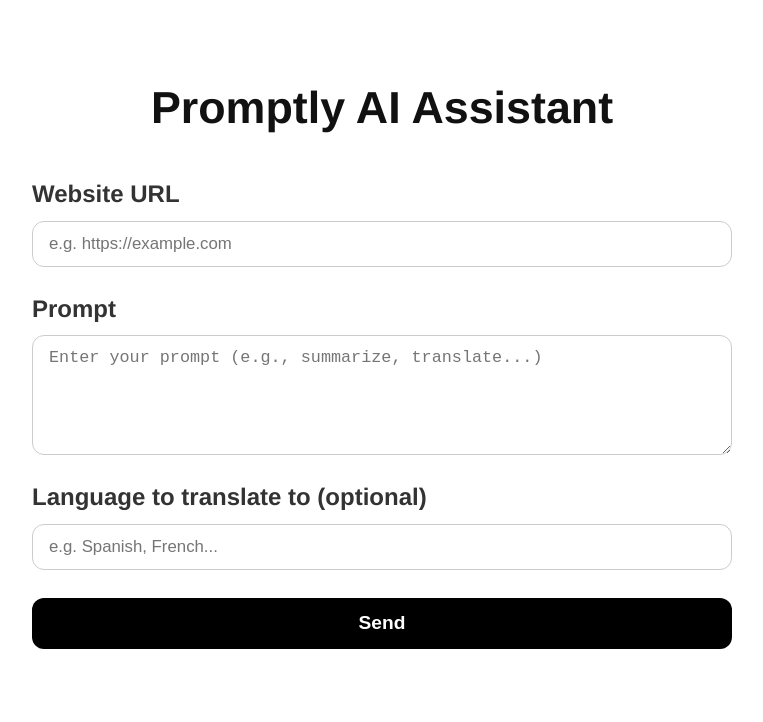
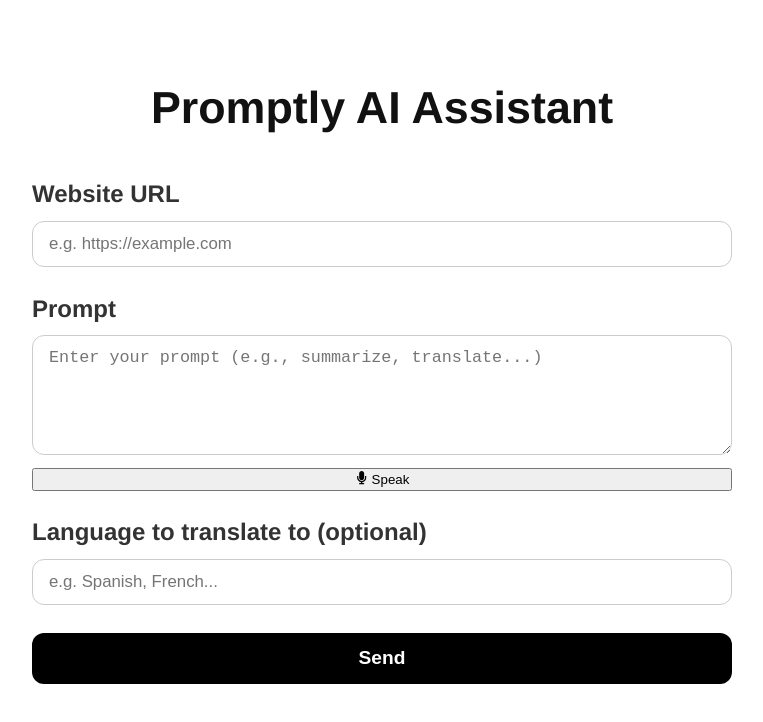
Before and after one commit to notwarrior04/promptly-ai, a React (Vite) app: page / in a window 1280 px wide. Shown: the top 722 px of the page, without its empty margins (258-1021 px from the left). Built offline with nearby package versions, Linux system fonts and the light colour scheme.

Commit message:
Update ChatWidget.jsx

```diff
--- a/src/components/ChatWidget.jsx
+++ b/src/components/ChatWidget.jsx
@@ -1,5 +1,6 @@
-import React, { useState } from "react";
+import React, { useState, useEffect, useRef } from "react";
 import "../styles/chatbot.css";
+import { FaMicrophone, FaVolumeUp } from "react-icons/fa";
 
 const ChatWidget = () => {
   const [url, setUrl] = useState("");
@@ -7,6 +8,61 @@ const ChatWidget = () => {
   const [language, setLanguage] = useState("");
   const [response, setResponse] = useState("");
   const [loading, setLoading] = useState(false);
+  const [listening, setListening] = useState(false);
+  const recognitionRef = useRef(null);
+
+  // 🎤 Voice recognition setup
+  useEffect(() => {
+    if ("webkitSpeechRecognition" in window) {
+      const recognition = new webkitSpeechRecognition();
+      recognition.continuous = false;
+      recognition.interimResults = false;
+      recognition.lang = "en-US";
+
+      recognition.onstart = () => setListening(true);
+      recognition.onend = () => setListening(false);
+      recognition.onresult = (event) => {
+        const transcript = event.results[0][0].transcript;
+        setPrompt((prev) => prev + " " + transcript);
+      };
+
+      recognitionRef.current = recognition;
+    }
+  }, []);
+
+  // 🗣️ Load voices once
+  useEffect(() => {
+    window.speechSynthesis.onvoiceschanged = () => {
+      window.speechSynthesis.getVoices();
+    };
+  }, []);
+
+  // 🌍 Detect language from text
+  const detectLanguage = (text) => {
+    if (/[\u0980-\u09FF]/.test(text)) return "bn"; // Bangla
+    if (/[\u0900-\u097F]/.test(text)) return "hi";
+    if (/[\u4e00-\u9fff]/.test(text)) return "zh";
+    if (/[\u3040-\u30ff]/.test(text)) return "ja";
+    if (/[\uac00-\ud7af]/.test(text)) return "ko";
+    if (/[\u0600-\u06FF]/.test(text)) return "ar";
+    if (/[\u0400-\u04FF]/.test(text)) return "ru";
+    if (/[\u0e00-\u0e7f]/.test(text)) return "th";
+    if (/[\u0100-\u017F]/.test(text)) return "pl";
+    if (/[\u0370-\u03FF]/.test(text)) return "el";
+    if (/[\u0590-\u05FF]/.test(text)) return "he";
+    if (/[\u1780-\u17FF]/.test(text)) return "km";
+    if (/[\u1000-\u109F]/.test(text)) return "my";
+    if (/[\u0B80-\u0BFF]/.test(text)) return "ta";
+    if (/[\u0C00-\u0C7F]/.test(text)) return "te";
+    if (/[\u0A80-\u0AFF]/.test(text)) return "gu";
+    if (/[\u0A00-\u0A7F]/.test(text)) return "pa";
+    if (/[\u0B00-\u0B7F]/.test(text)) return "or";
+    if (/[\u0D00-\u0D7F]/.test(text)) return "ml";
+    if (/[\u0D80-\u0DFF]/.test(text)) return "si";
+    if (/[\u0C80-\u0CFF]/.test(text)) return "kn";
+    if (/[\u1E00-\u1EFF]/.test(text)) return "vi";
+    return "en";
+  };
 
   const handleSubmit = async (e) => {
     e.preventDefault();
@@ -26,13 +82,27 @@ const ChatWidget = () => {
         body: JSON.stringify({ prompt, context }),
       });
       const data = await res.json();
-      setResponse(data.response);
+      setResponse(data.response?.trim() || "No response received.");
     } catch (error) {
+      console.error(error);
       setResponse("Something went wrong. Please try again.");
-      console.error(error);
     }
 
     setLoading(false);
+  };
+
+  const speakResponse = () => {
+    const utterance = new SpeechSynthesisUtterance(response);
+    const voices = window.speechSynthesis.getVoices();
+    const lang = detectLanguage(response);
+    const voice = voices.find((v) => v.lang.toLowerCase().startsWith(lang));
+    if (voice) {
+      utterance.voice = voice;
+      utterance.lang = voice.lang;
+    } else {
+      utterance.lang = lang;
+    }
+    window.speechSynthesis.speak(utterance);
   };
 
   return (
@@ -59,6 +129,15 @@ const ChatWidget = () => {
           className="chat-textarea"
         />
 
+        <button
+          type="button"
+          className="mic-button"
+          onClick={() => recognitionRef.current?.start()}
+        >
+          <FaMicrophone />
+          {listening ? " Listening..." : " Speak"}
+        </button>
+
         <label className="input-label">Language to translate to (optional)</label>
         <input
           type="text"
@@ -77,6 +156,9 @@ const ChatWidget = () => {
         <div className="response-container">
           <h2 className="response-title">Response</h2>
           <div className="chat-response">{response}</div>
+          <button className="speak-button" onClick={speakResponse}>
+            <FaVolumeUp /> Speak Response
+          </button>
         </div>
       )}
     </div>
```
